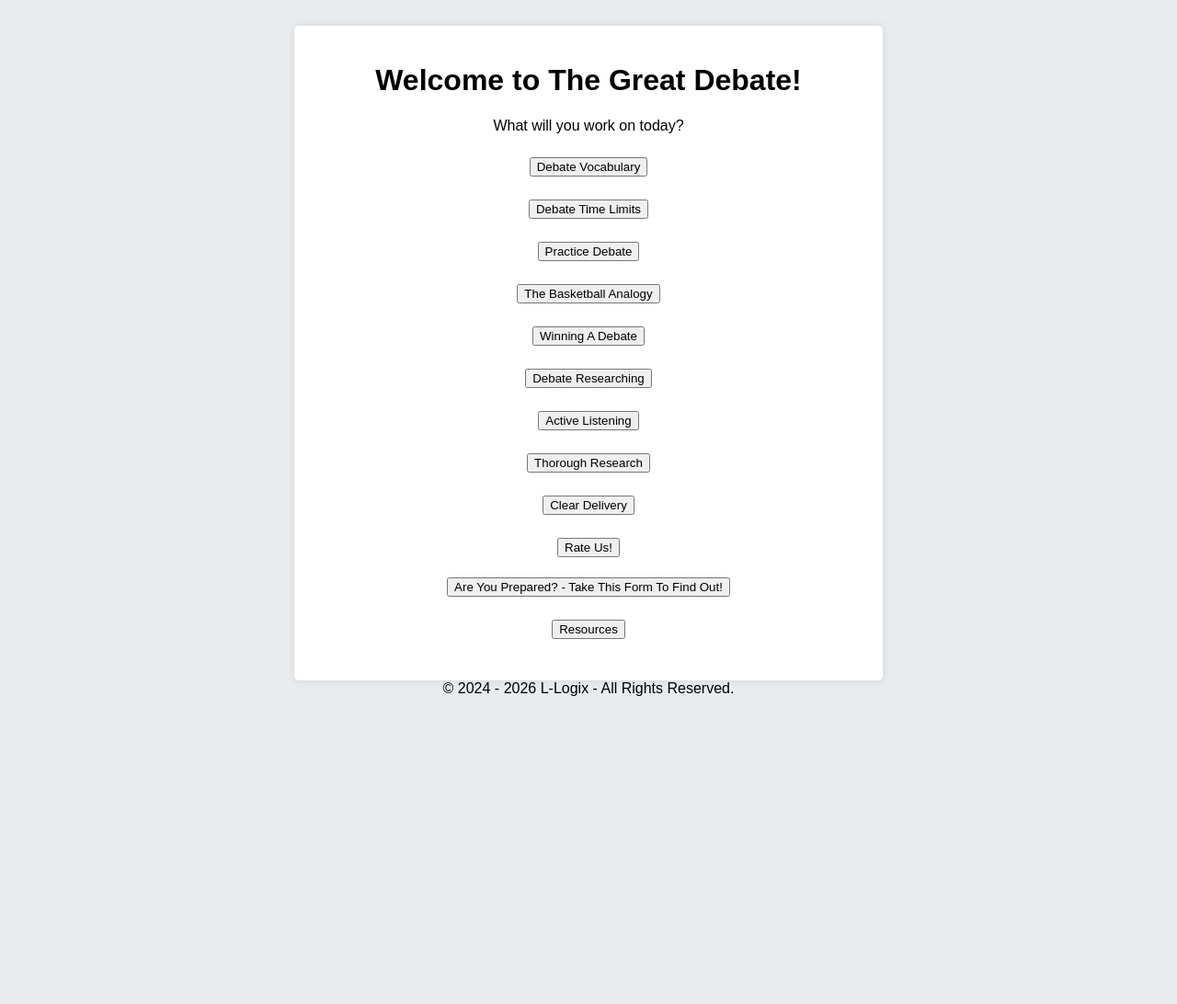
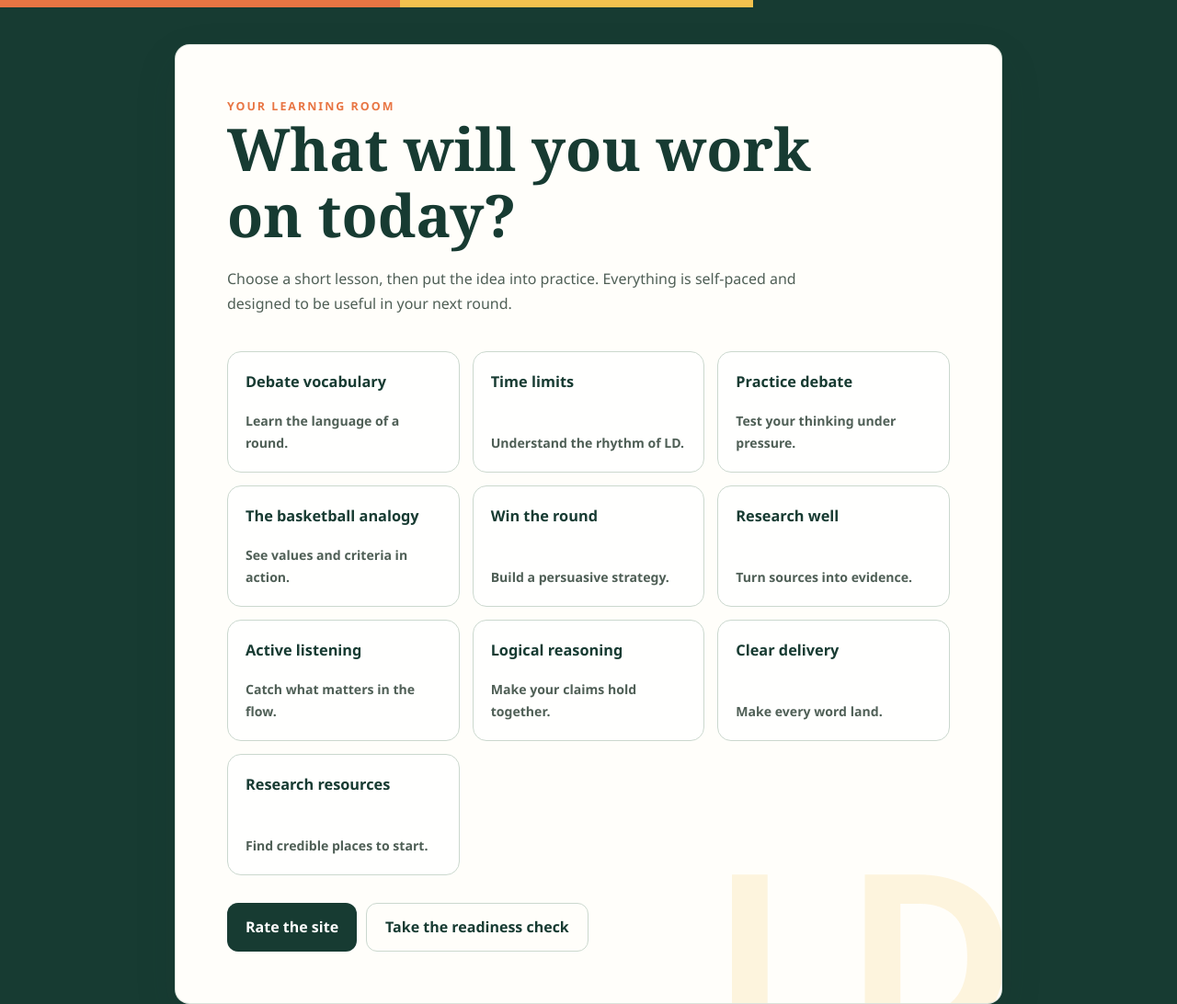
Before and after one commit to L-Logix/debate, a plain HTML site: page homepage.html in a window 1280 px wide. Shown: the top 1092 px of the page at 92% size. Before the commit the page ends 800 px from the top, so only its background shows below. Drawn offline with Linux system fonts and the light colour scheme.

Commit message:
Add styles.css and link it to multiple HTML files; update titles and content for improved clarity and user experience

```diff
--- a/homepage.html
+++ b/homepage.html
@@ -3,44 +3,40 @@
 <head>
     <meta charset="UTF-8">
     <meta name="viewport" content="width=device-width, initial-scale=1.0">
-    <title>Home - The Great Debate</title>
-    <style>
-        body { font-family: Arial, sans-serif; background: #e9ecef; padding: 20px; }
-        .container { max-width: 600px; margin: auto; background: white; padding: 20px; border-radius: 5px; box-shadow: 0 0 10px rgba(0, 0, 0, 0.1); }
-        h1 { text-align: center; }
-        h6 { text-align: center; }
-        h5 { text-align: center; }
-        p { text-align: center; }
-        h7 { text-align: center; }
-    </style>
+    <title>Learn | The Great Debate</title>
+    <meta name="description" content="Short lessons and practice activities for learning Lincoln-Douglas debate.">
+    <link rel="stylesheet" href="styles.css">
 
 </head>
 <body>
-    <div class="container">
-        <h1>Welcome to The Great Debate!</h1>
-        <p>What will you work on today?</p>
-        <h6><a href="vocabulary.html"><button>Debate Vocabulary</button></a></h6>
-        <h6><a href="rules.html"><button>Debate Time Limits</button></a></h6>
-        <h6><a href="debate1.html"><button>Practice Debate</button></a></h6>
-        <h6><a href="basketball.html"><button>The Basketball Analogy</button></a></h6>
-        <h6><a href="a.html"><button>Winning A Debate</button></a></h6>
-        <h6><a href="b.html"><button>Debate Researching</button></a></h6>
-        <h6><a href="c.html"><button>Active Listening</button></a></h6>
-        <h6><a href="d.html"><button>Thorough Research</button></a></h6>
-        <h6><a href="e.html"><button>Clear Delivery</button></a></h6>
-        <h5><a href="https://forms.gle/Lk6BzhqqBP616k9s7" target="_blank"><button>Rate Us!</button></a></h5>
-        <h5><a href="https://forms.gle/XHTg3jPD5gd1nezx7" target="_blank"><button>Are You Prepared? - Take This Form To Find Out!</button></a></h5>
-        <h6><a href="resources.html"><button>Resources</button></a></h6>
-
-    </div>
-</body>
-<div id="copyright" align="center">
-    &copy; 2024 - 2025 L-Logix - All Rights Reserved.
-</div>
-<script>
+    <main class="container hub">
+        <div class="eyebrow">Your learning room</div>
+        <h1>What will you work on today?</h1>
+        <p>Choose a short lesson, then put the idea into practice. Everything is self-paced and designed to be useful in your next round.</p>
+        <div class="learning-grid">
+            <a href="vocabulary.html"><strong>Debate vocabulary</strong><span>Learn the language of a round.</span></a>
+            <a href="rules.html"><strong>Time limits</strong><span>Understand the rhythm of LD.</span></a>
+            <a href="debate1.html"><strong>Practice debate</strong><span>Test your thinking under pressure.</span></a>
+            <a href="basketball.html"><strong>The basketball analogy</strong><span>See values and criteria in action.</span></a>
+            <a href="a.html"><strong>Win the round</strong><span>Build a persuasive strategy.</span></a>
+            <a href="b.html"><strong>Research well</strong><span>Turn sources into evidence.</span></a>
+            <a href="c.html"><strong>Active listening</strong><span>Catch what matters in the flow.</span></a>
+            <a href="d.html"><strong>Logical reasoning</strong><span>Make your claims hold together.</span></a>
+            <a href="e.html"><strong>Clear delivery</strong><span>Make every word land.</span></a>
+            <a href="resources.html"><strong>Research resources</strong><span>Find credible places to start.</span></a>
+        </div>
+        <div class="hub-actions">
+            <a href="https://forms.gle/Lk6BzhqqBP616k9s7" target="_blank" rel="noreferrer">Rate the site</a>
+            <a class="secondary" href="https://forms.gle/XHTg3jPD5gd1nezx7" target="_blank" rel="noreferrer">Take the readiness check</a>
+        </div>
+    </main>
+    <footer id="copyright">
+        &copy; 2024 - <span id="current-year">2025</span> L-Logix
+    </footer>
+<script defer>
 (() => {
-    const copyrightElement = document.getElementById("copyright");
-    copyrightElement.innerHTML = "&copy; 2024 - "+new Date().getFullYear()+" L-Logix - All Rights Reserved.";
+    document.getElementById("current-year").textContent = new Date().getFullYear();
 })();
 </script>
+</body>
 </html>
--- /dev/null
+++ b/styles.css
@@ -0,0 +1,98 @@
+:root {
+    --ink: #17211b;
+    --muted: #4f5f56;
+    --paper: #fffefa;
+    --canvas: #e7ede8;
+    --line: #cbd8ce;
+    --forest: #173b32;
+    --leaf: #2f725d;
+    --orange: #e87543;
+    --sun: #f2c14e;
+    --shadow: 0 18px 48px rgba(23, 59, 50, .11);
+    --radius: 16px;
+}
+
+* { box-sizing: border-box; }
+html { scroll-behavior: smooth; }
+body {
+    margin: 0;
+    min-height: 100vh;
+    color: var(--ink);
+    background: var(--canvas);
+    font-family: "DM Sans", "Segoe UI", sans-serif;
+    line-height: 1.7;
+}
+body::before { content: ""; display: block; height: 8px; background: linear-gradient(90deg, var(--orange) 0 34%, var(--sun) 34% 64%, var(--forest) 64%); }
+a { color: var(--leaf); font-weight: 700; text-underline-offset: 3px; }
+a:hover { color: var(--orange); }
+
+.container {
+    width: min(calc(100% - 40px), 900px);
+    margin: 40px auto 24px;
+    padding: clamp(28px, 5vw, 56px);
+    background: var(--paper);
+    border: 1px solid rgba(215, 223, 216, .9);
+    border-radius: var(--radius);
+    box-shadow: var(--shadow);
+}
+h1, h2, h3, h4, h5, h6 { color: var(--forest); line-height: 1.12; font-family: Georgia, "Times New Roman", serif; letter-spacing: 0; }
+h1 { margin: 0 0 20px; font-size: clamp(2.25rem, 5vw, 4.2rem); }
+h2 { margin-top: 42px; font-size: clamp(1.55rem, 3vw, 2.3rem); }
+h3 { margin-top: 30px; }
+p { color: var(--muted); max-width: 68ch; }
+button, .button a, .welcome-actions a, .hub-actions a {
+    display: inline-flex; align-items: center; justify-content: center; min-height: 48px;
+    padding: 12px 20px; border: 0; border-radius: 12px; background: var(--forest);
+    color: #fff; font: inherit; font-weight: 800; text-decoration: none; cursor: pointer;
+    transition: transform 180ms ease, box-shadow 180ms ease, background 180ms ease;
+}
+button:hover, .button a:hover, .welcome-actions a:hover, .hub-actions a:hover { color: #fff; background: var(--orange); transform: translateY(-2px); box-shadow: 0 10px 24px rgba(232, 117, 67, .25); }
+.button { width: min(calc(100% - 40px), 980px); margin: 0 auto 30px; padding: 0; background: transparent; text-align: right; }
+.button a { margin: 4px; }
+#copyright { padding: 18px 16px 30px; color: var(--muted); font-size: .82rem; text-align: center; }
+iframe { max-width: 100%; border: 0; border-radius: 14px; }
+.container > iframe { display: block; width: 100%; min-height: 650px; margin-top: 28px; background: #f4f7f4; }
+ul { padding-left: 1.4rem; color: var(--muted); }
+li { margin: .6rem 0; }
+
+/* Lesson pages use a calmer reading scale than the landing pages. */
+.container:not(.welcome):not(.hub) h1 { margin-bottom: 24px; font-size: clamp(2rem, 4vw, 3.25rem); }
+.container:not(.welcome):not(.hub) h1:not(:first-child) { margin-top: 48px; margin-bottom: 12px; font-family: "DM Sans", "Segoe UI", sans-serif; font-size: clamp(1.25rem, 2vw, 1.6rem); font-weight: 800; letter-spacing: 0; }
+.container:not(.welcome):not(.hub) p { font-size: 1.02rem; }
+.container:not(.welcome):not(.hub) a h1 { color: var(--leaf); text-decoration: underline; text-decoration-color: rgba(47, 114, 93, .3); text-underline-offset: 5px; }
+.container:not(.welcome):not(.hub) a h1:hover { color: var(--orange); }
+
+body:has(.welcome), body:has(.hub) { background: var(--forest); }
+.welcome, .hub { position: relative; overflow: hidden; }
+.welcome::after, .hub::after { content: "LD"; position: absolute; right: -18px; bottom: -72px; color: rgba(242, 193, 78, .17); font-size: 16rem; font-weight: 900; line-height: 1; pointer-events: none; }
+.welcome { display: grid; grid-template-columns: 1.3fr .7fr; gap: 48px; align-items: end; min-height: 570px; }
+.welcome .eyebrow, .hub .eyebrow { color: var(--orange); font-size: .78rem; font-weight: 900; letter-spacing: .16em; text-transform: uppercase; }
+.welcome h1 { max-width: 700px; }
+.welcome p { font-size: 1.12rem; }
+.welcome aside { position: relative; z-index: 1; border-left: 2px solid var(--sun); padding-left: 24px; }
+.welcome aside p { color: rgba(255,255,255,.7); margin: 0 0 24px; }
+.welcome aside strong { color: var(--sun); font-family: Georgia, serif; font-size: 1.8rem; }
+.welcome-actions, .hub-actions { display: flex; flex-wrap: wrap; gap: 10px; margin-top: 30px; }
+.welcome .secondary, .hub .secondary { background: transparent; color: var(--forest); border: 1px solid var(--line); }
+.welcome .secondary:hover, .hub .secondary:hover { color: #fff; border-color: var(--orange); }
+.hub { min-height: 700px; }
+.hub h1 { max-width: 680px; }
+.learning-grid { display: grid; grid-template-columns: repeat(3, 1fr); gap: 14px; margin-top: 38px; position: relative; z-index: 1; }
+.learning-grid a { display: flex; min-height: 132px; flex-direction: column; justify-content: space-between; padding: 19px; border: 1px solid var(--line); border-radius: 15px; background: rgba(255,255,255,.82); color: var(--forest); text-decoration: none; transition: transform 180ms ease, border-color 180ms ease, box-shadow 180ms ease; }
+.learning-grid a:hover { border-color: var(--orange); transform: translateY(-4px); box-shadow: 0 12px 24px rgba(23, 59, 50, .1); }
+.learning-grid strong { font-size: 1.02rem; }
+.learning-grid span { color: var(--muted); font-size: .88rem; }
+
+@media (max-width: 700px) {
+    .container { width: min(calc(100% - 24px), 980px); margin-top: 24px; padding: 28px 22px; }
+    .welcome { grid-template-columns: 1fr; min-height: auto; }
+    .welcome aside { margin-top: 26px; }
+    .learning-grid { grid-template-columns: 1fr 1fr; }
+    .button { width: min(calc(100% - 24px), 980px); text-align: center; }
+}
+@media (max-width: 440px) {
+    h1 { font-size: 2.4rem; }
+    .learning-grid { grid-template-columns: 1fr; }
+    .welcome-actions, .hub-actions { align-items: stretch; flex-direction: column; }
+}
+@media (prefers-reduced-motion: reduce) { *, *::before, *::after { scroll-behavior: auto !important; transition-duration: .01ms !important; } }
```
Also changed, not shown: a.html (+1 -0 lines), b.html (+1 -0 lines), basketball.html (+1 -0 lines), c.html (+1 -0 lines), d.html (+1 -0 lines), debate1.html (+7 -4 lines), e.html (+1 -0 lines), f.html (+1 -0 lines), index.html (+25 -24 lines), practice.html (+2 -1 lines), resources.html (+2 -1 lines), rules.html (+2 -1 lines), script.js (+8 -3 lines), vocabulary.html (+1 -0 lines).
